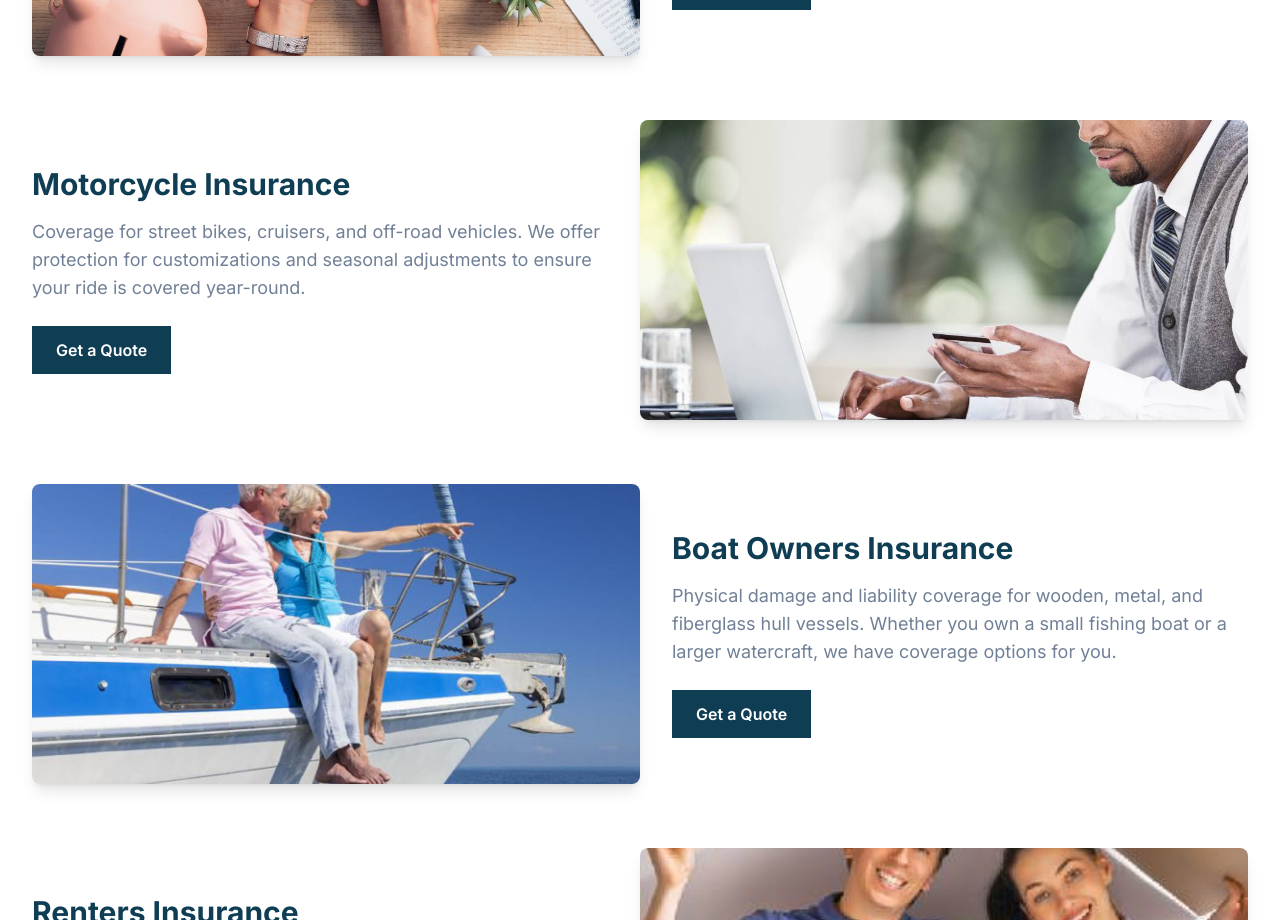
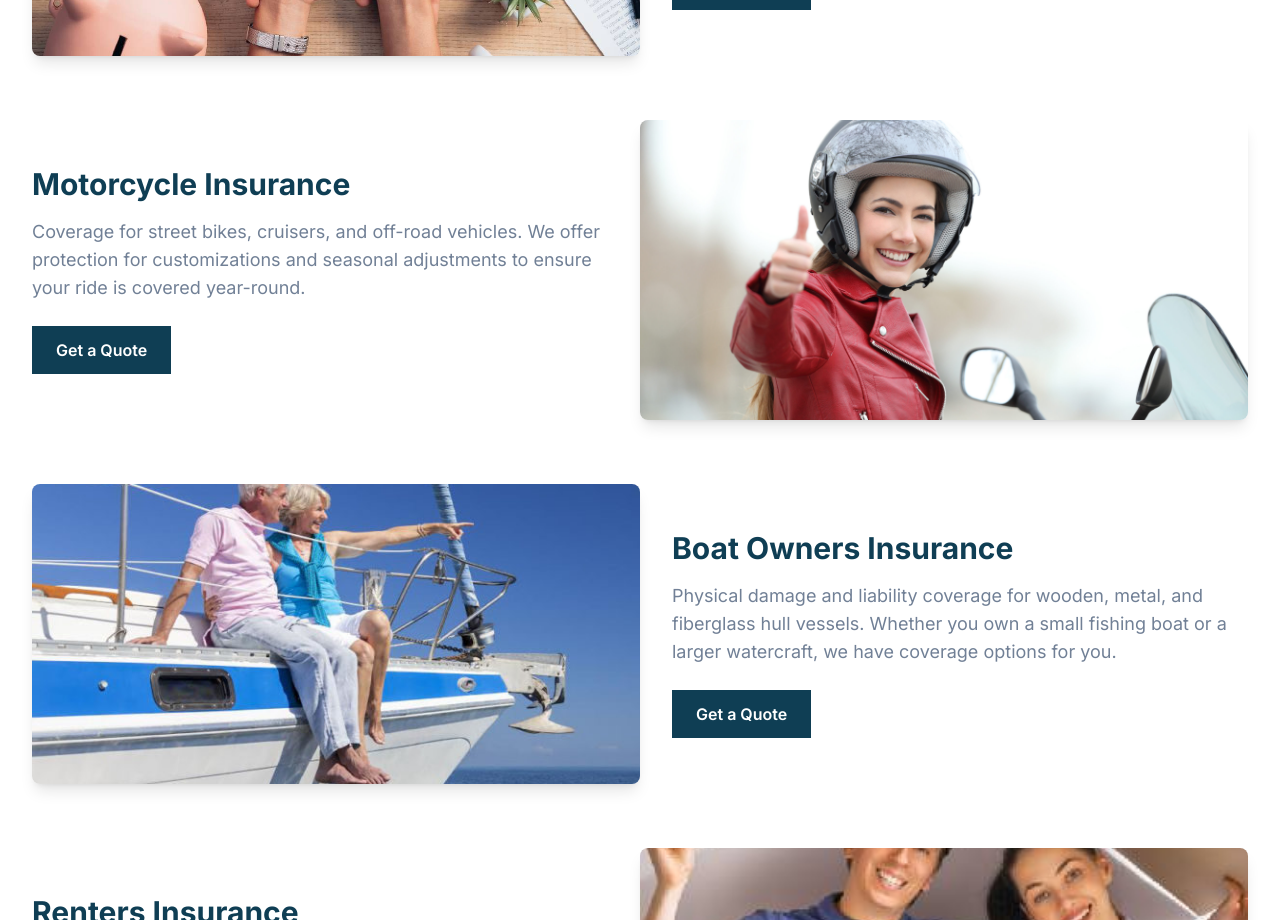
Before and after one commit to jj12343214324/the-zeno-agency, a Next.js app: page /personal-insurance in a window 1280 px wide. Shown: the part 1520-2440 px from the top of the page. Built offline with nearby package versions, Linux system fonts and the light colour scheme.

Commit message:
Update motorcycle insurance image to iStock-922534328-scaled.jpg

```diff
--- a/src/app/personal-insurance/page.tsx
+++ b/src/app/personal-insurance/page.tsx
@@ -30,7 +30,7 @@ const insuranceTypes = [
     id: 'motorcycle',
     title: 'Motorcycle Insurance',
     description: 'Coverage for street bikes, cruisers, and off-road vehicles. We offer protection for customizations and seasonal adjustments to ensure your ride is covered year-round.',
-    image: '/images/38.jpg',
+    image: '/images/iStock-922534328-scaled.jpg',
   },
   {
     id: 'boat',
```
